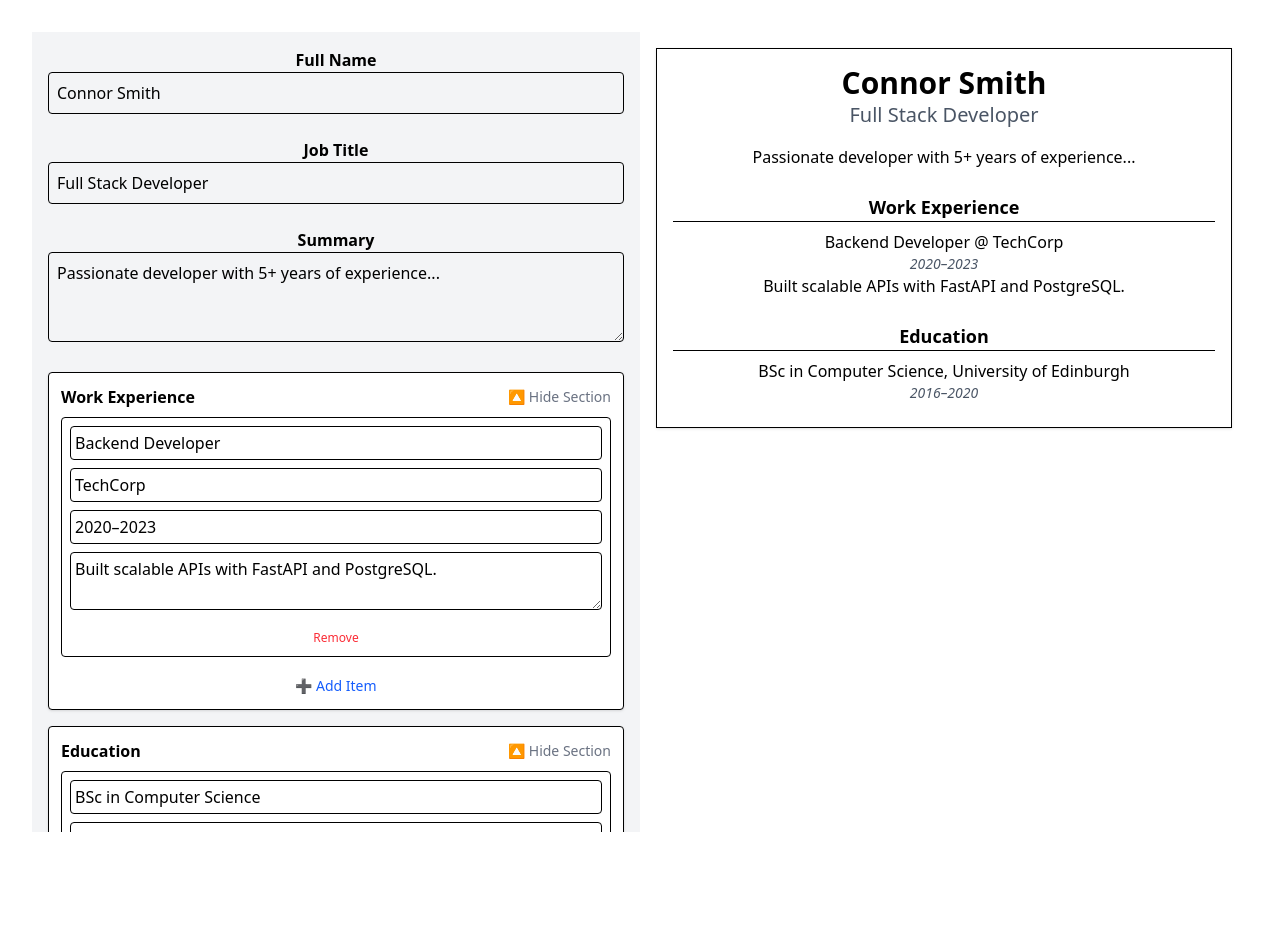
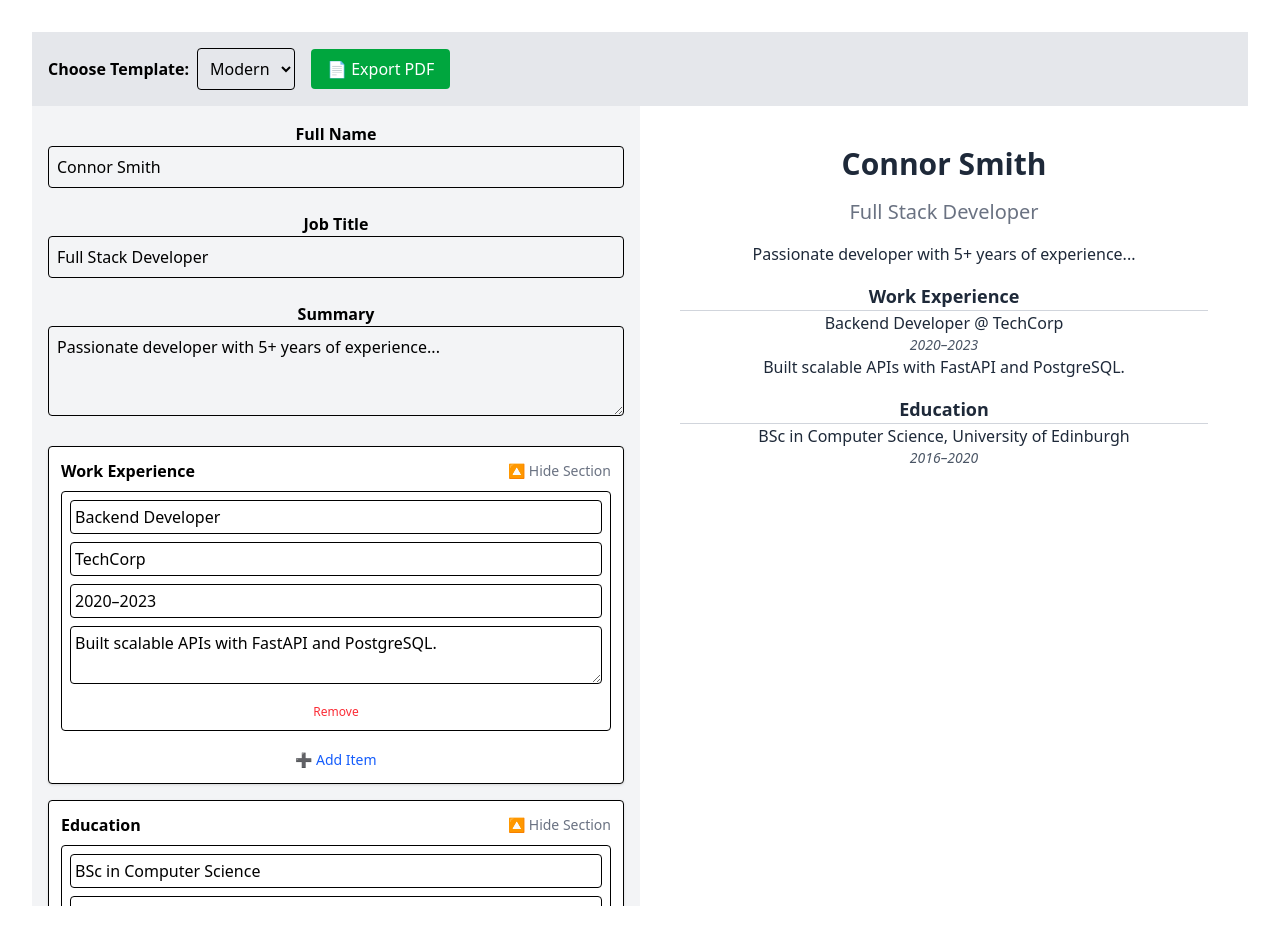
Before and after one commit to CMcLeodC/cv-builder, a React (Vite) app: page / in a window 1280 px wide. Before the commit the page ends 864 px from the top, so only its background shows below. Built offline with nearby package versions, Linux system fonts and the light colour scheme.

Commit message:
added template switching and pdf export

```diff
--- a/package.json
+++ b/package.json
@@ -14,6 +14,7 @@
     "@dnd-kit/modifiers": "^9.0.0",
     "@dnd-kit/sortable": "^10.0.0",
     "@tailwindcss/vite": "^4.1.11",
+    "html2pdf.js": "^0.10.3",
     "react": "^19.1.0",
     "react-dom": "^19.1.0"
   },
--- a/src/App.jsx
+++ b/src/App.jsx
@@ -3,19 +3,40 @@ import './App.css'
 import EditorPanel from './components/EditorPanel';
 import ResumePreview from './components/ResumePreview';
 import { defaultCV } from './data/defaultCVData';
+import { exportPDF } from './utils/pdfExport';
 
 function App() {
   const [cvData, setCVData] = useState(defaultCV);
+  const [template, setTemplate] = useState("modern");
 
   return (
-    <div className="flex h-screen">
-      <div className="w-1/2 p-4 overflow-y-auto bg-gray-100">
-        <EditorPanel cvData={cvData} setCVData={setCVData} />
+    <>
+      <div className="p-4 bg-gray-200 flex items-center">
+        <label className="mr-2 font-semibold">Choose Template:</label>
+        <select
+          value={template}
+          onChange={(e) => setTemplate(e.target.value)}
+          className="p-2 border rounded"
+        >
+          <option value="modern">Modern</option>
+          <option value="classic">Classic</option>
+        </select>
+        <button
+          onClick={() => exportPDF()}
+          className="ml-4 px-4 py-2 bg-green-600 text-white rounded hover:bg-green-700"
+        >
+          📄 Export PDF
+        </button>
       </div>
-      <div className="w-1/2 p-4 overflow-y-auto bg-white">
-        <ResumePreview cvData={cvData} />
+      <div className="flex h-screen">
+        <div className="w-1/2 p-4 overflow-y-auto bg-gray-100">
+          <EditorPanel cvData={cvData} setCVData={setCVData} />
+        </div>
+        <div className="w-1/2 p-4 overflow-y-auto bg-white">
+          <ResumePreview cvData={cvData} template={template} />
+        </div>
       </div>
-    </div>
+    </>
   );
 }
 
--- a/src/components/ResumePreview.jsx
+++ b/src/components/ResumePreview.jsx
@@ -1,25 +1,14 @@
-function ResumePreview({ cvData }) {
+import ModernTemplate from "../templates/ModernTemplate";
+import ClassicTemplate from "../templates/ClassicTemplate";
+
+function ResumePreview({ cvData, template }) {
   return (
-    <div className="p-4 border shadow-sm max-w-[800px] mx-auto space-y-6">
-      <header>
-        <h1 className="text-3xl font-bold">{cvData.name}</h1>
-        <h2 className="text-xl text-gray-600">{cvData.title}</h2>
-        <p className="mt-4">{cvData.summary}</p>
-      </header>
-
-      {cvData.sections.map(section => (
-        <div key={section.id}>
-          <h3 className="text-lg font-semibold border-b mb-2">{section.title}</h3>
-          {section.items.map((item, index) => (
-            <div key={index} className="mb-2">
-              {item.role && <p className="font-medium">{item.role} @ {item.company}</p>}
-              {item.degree && <p className="font-medium">{item.degree}, {item.institution}</p>}
-              <p className="text-sm italic text-gray-600">{item.date}</p>
-              {item.description && <p>{item.description}</p>}
-            </div>
-          ))}
-        </div>
-      ))}
+    <div id="resume" className="p-6 bg-white max-w-[800px] mx-auto">
+      {template === "modern" ? (
+        <ModernTemplate cvData={cvData} />
+      ) : (
+        <ClassicTemplate cvData={cvData} />
+      )}
     </div>
   );
 }
--- a/src/templates/ClassicTemplate.jsx
+++ b/src/templates/ClassicTemplate.jsx
@@ -0,0 +1,26 @@
+function ClassicTemplate({ cvData }) {
+  return (
+    <div className="font-serif text-black space-y-5">
+      <h1 className="text-4xl font-extrabold">{cvData.name}</h1>
+      <h2 className="text-xl">{cvData.title}</h2>
+      <hr />
+      <p>{cvData.summary}</p>
+
+      {cvData.sections.map(section => (
+        <div key={section.id}>
+          <h3 className="text-xl font-bold underline">{section.title}</h3>
+          {section.items.map((item, i) => (
+            <div key={i} className="mb-2">
+              {item.role && <p><strong>{item.role}</strong> at {item.company}</p>}
+              {item.degree && <p>{item.degree}, {item.institution}</p>}
+              <p><em>{item.date}</em></p>
+              <p>{item.description}</p>
+            </div>
+          ))}
+        </div>
+      ))}
+    </div>
+  );
+}
+
+export default ClassicTemplate;
--- a/src/templates/ModernTemplate.jsx
+++ b/src/templates/ModernTemplate.jsx
@@ -0,0 +1,25 @@
+function ModernTemplate({ cvData }) {
+  return (
+    <div className="font-sans space-y-4 text-gray-800">
+      <h1 className="text-3xl font-bold">{cvData.name}</h1>
+      <h2 className="text-xl text-gray-500">{cvData.title}</h2>
+      <p className="mt-2">{cvData.summary}</p>
+
+      {cvData.sections.map(section => (
+        <div key={section.id}>
+          <h3 className="text-lg font-semibold border-b border-gray-300">{section.title}</h3>
+          {section.items.map((item, i) => (
+            <div key={i} className="mb-2">
+              {item.role && <p className="font-medium">{item.role} @ {item.company}</p>}
+              {item.degree && <p>{item.degree}, {item.institution}</p>}
+              <p className="text-sm text-gray-600 italic">{item.date}</p>
+              <p>{item.description}</p>
+            </div>
+          ))}
+        </div>
+      ))}
+    </div>
+  );
+}
+
+export default ModernTemplate;
--- a/src/utils/pdfExport.js
+++ b/src/utils/pdfExport.js
@@ -0,0 +1,6 @@
+import html2pdf from "html2pdf.js";
+
+export function exportPDF(elementId = "resume") {
+  const element = document.getElementById(elementId);
+  html2pdf().from(element).save("resume.pdf");
+}
```
Also changed, not shown: 1 other file (tests, documents, lock files or other folders).
